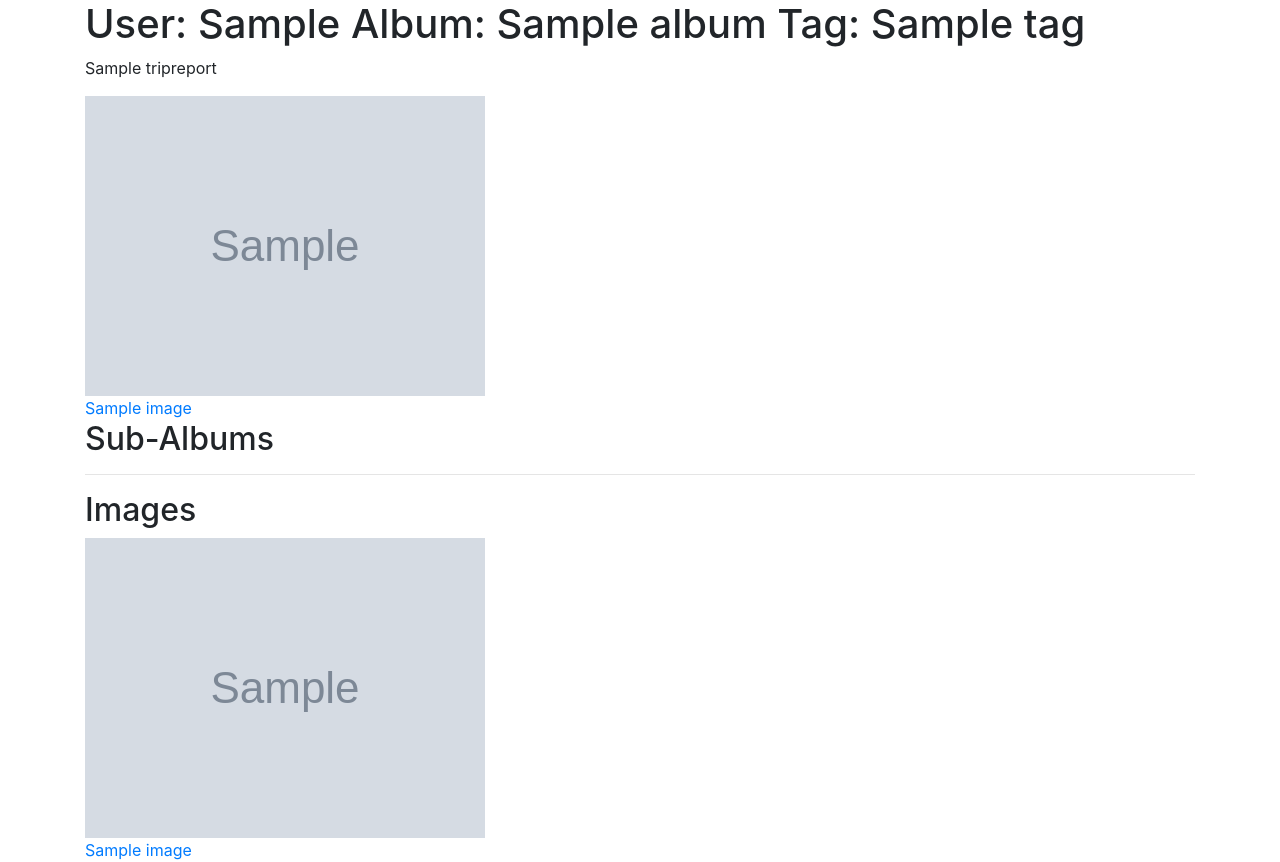
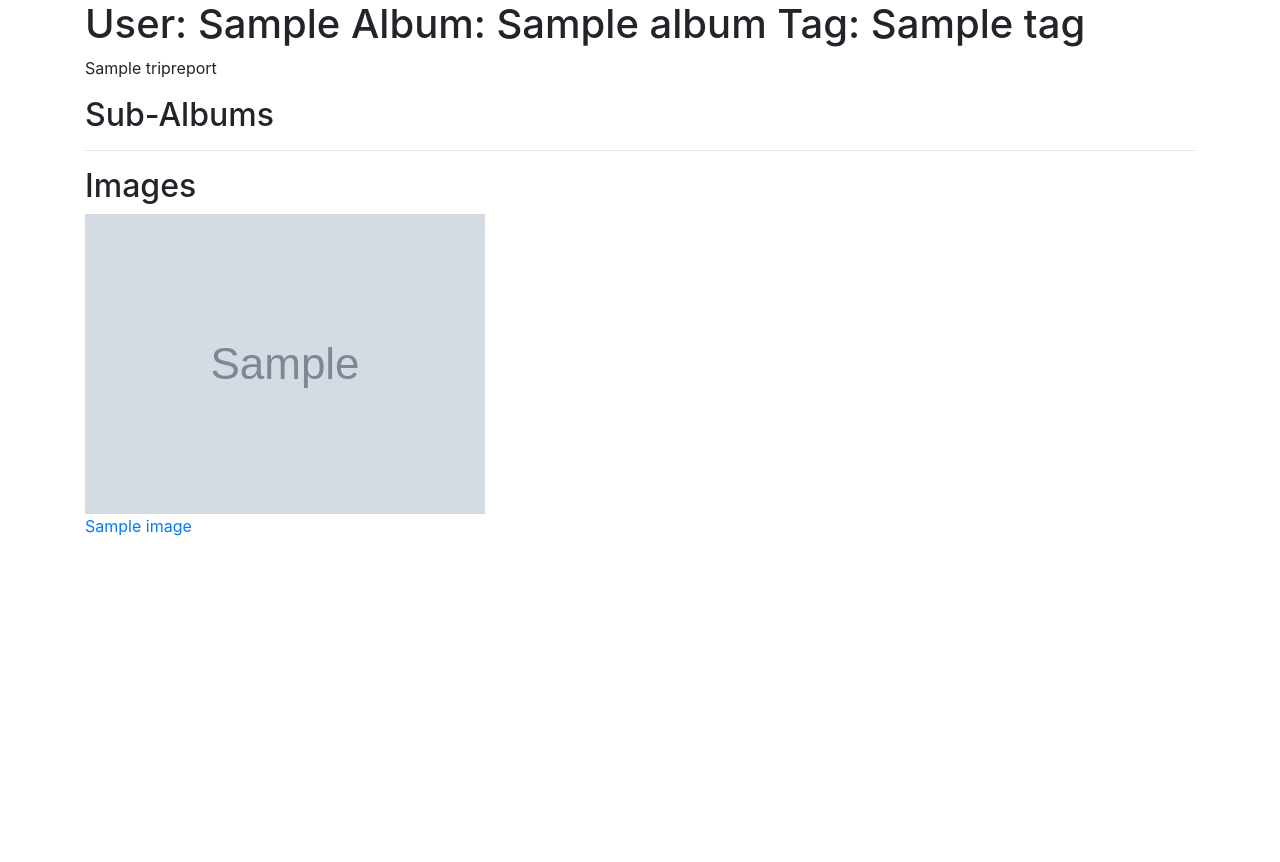
Before and after one commit to haiyanxu/mitoc-gallery, a Django app: template imagestore/templates/imagestore/image_list.html in a window 1280 px wide. Shown: the part 56-918 px from the top of the page. After the commit the page ends 592 px from the top, so only its background shows below. Run offline with Django 3.2, Linux system fonts and the light colour scheme; the template is opened without the code that fills it: most values are stand-ins (such as "Sample title", 1, 10 or a date in 2020); grey boxes marked "Sample" are stand-in pictures; some libraries are stand-ins or nearby versions.

Commit message:
Fix for images listed twice in image_list.html file

```diff
--- a/imagestore/templates/imagestore/image_list.html
+++ b/imagestore/templates/imagestore/image_list.html
@@ -44,25 +44,9 @@
         {% load md2 %}{{ album.tripreport|markdown|linebreaks }}
     </div>
     {% endif %}
-    <div id="image-thumbnails">
-        {% for image in image_list %}
-            <div class='image-preview'>
-            {% thumbnail image.image "120x120" crop="center" as im %}
-                <a class="thumb" rel='gallery-image[ilist]' href="{{ image.image.url }}">
-                    <img class="preview" {% imagestore_alt image forloop.counter %} src="{{ im.url }}">
-                </a>
-                <a href="{% include "imagestore/image-href.html" %}">
-                    {% if image.title %}
-                        <br><span class='image-title'>{{ image.title }}</span>
-                    {% else %}
-                        {% trans 'Info' %}
-                    {% endif %}
-                </a>
-            {% endthumbnail %}
-            </div>
-        {% endfor %}
-    </div>
+
     {% if not album_list and not image_list %}This album is empty{% endif %}
+
     {% if album_list %}
     <div class='album-list'>
       <h2>Sub-Albums</h2>
@@ -94,6 +78,7 @@
     </div>
     <hr>
     {% endif %}
+
     {% if image_list %}
     <div id="image-thumbnails">
       <h2>Images</h2>
```
